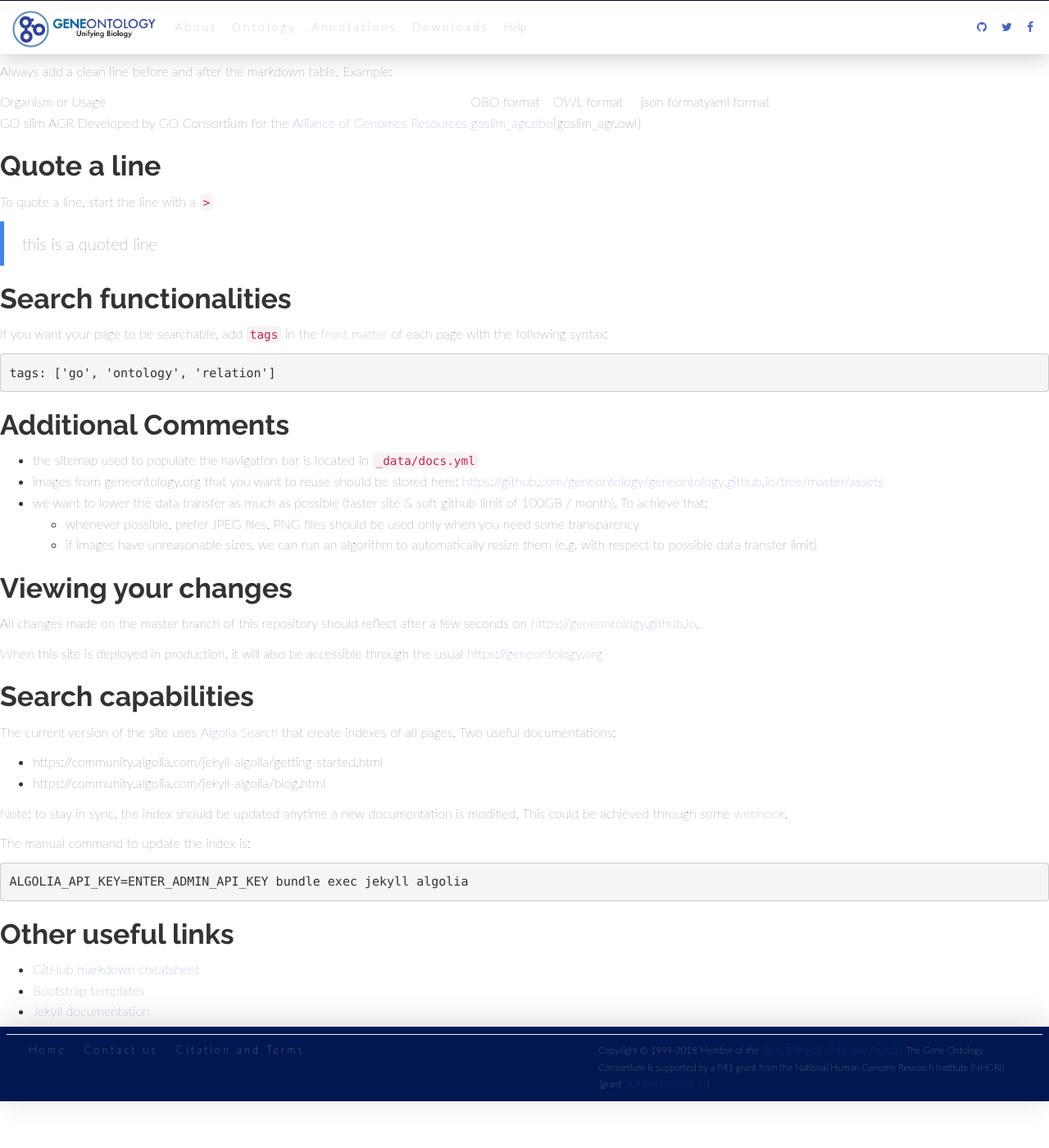
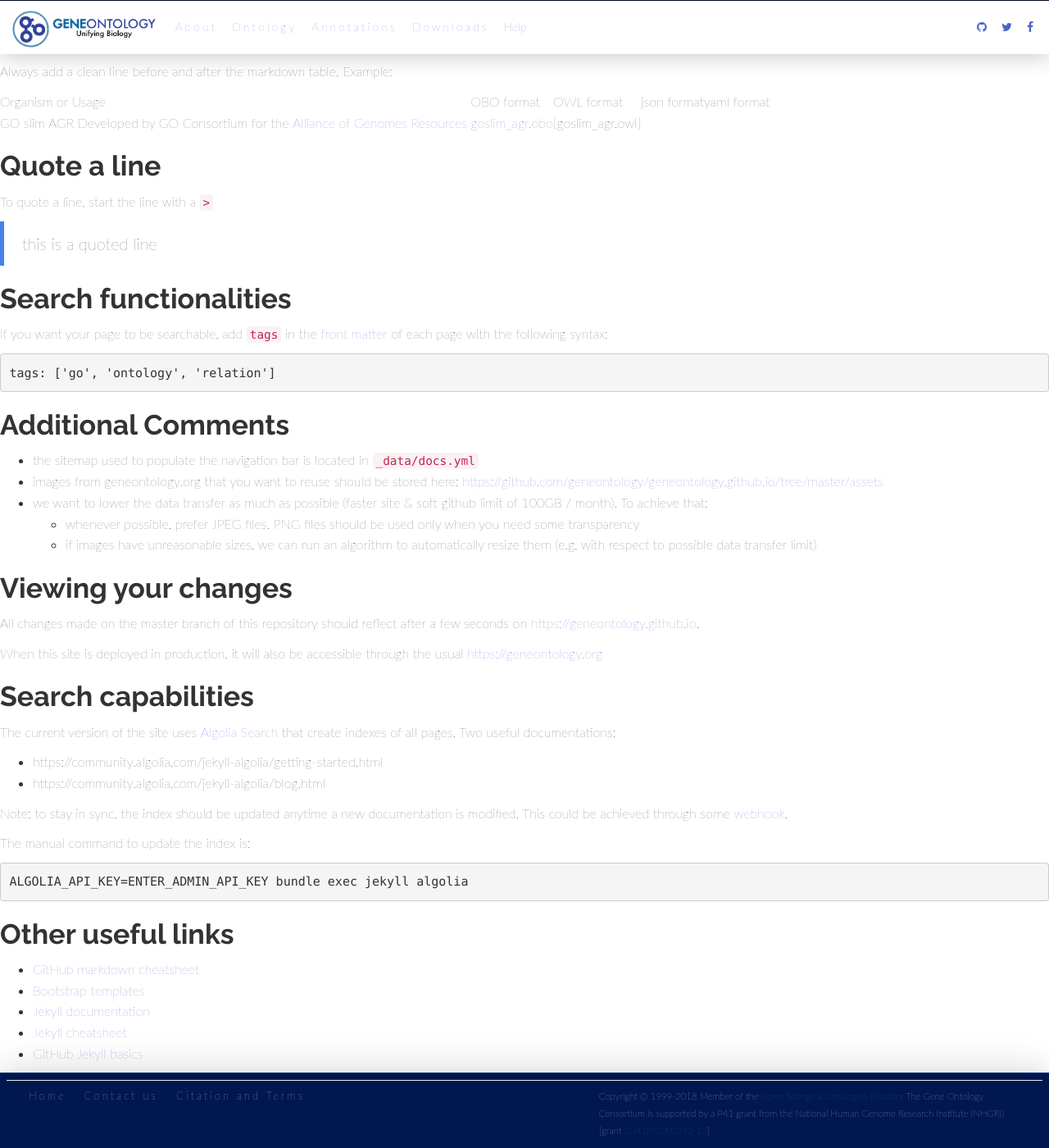
Before and after one commit to geneontology/geneontology.github.io, a Jekyll site: the page built from HOWTO.md, in a window 1280 px wide and 1400 px high, scrolled down 1401 px. Shown: the whole window at 82% size. Built offline with Jekyll 4.4.1, drawn with Linux system fonts in a browser that asks for light colours; nearby versions of some CDN libraries; our own code applies the rules of GitHub Pages for plain Markdown files; before the commit the page ends 2744 px from its top, so only the background shows below that.

Commit message:
Update _layout.scss

```diff
--- a/_sass/custom/_layout.scss
+++ b/_sass/custom/_layout.scss
@@ -359,7 +359,7 @@
     border-top: 1px solid #002379;
     color: #002379;
     position: absolute;
-    bottom: 0;
+    // bottom: 0;
     width: 100%;
 
     /* background-color: transparent; */
```
